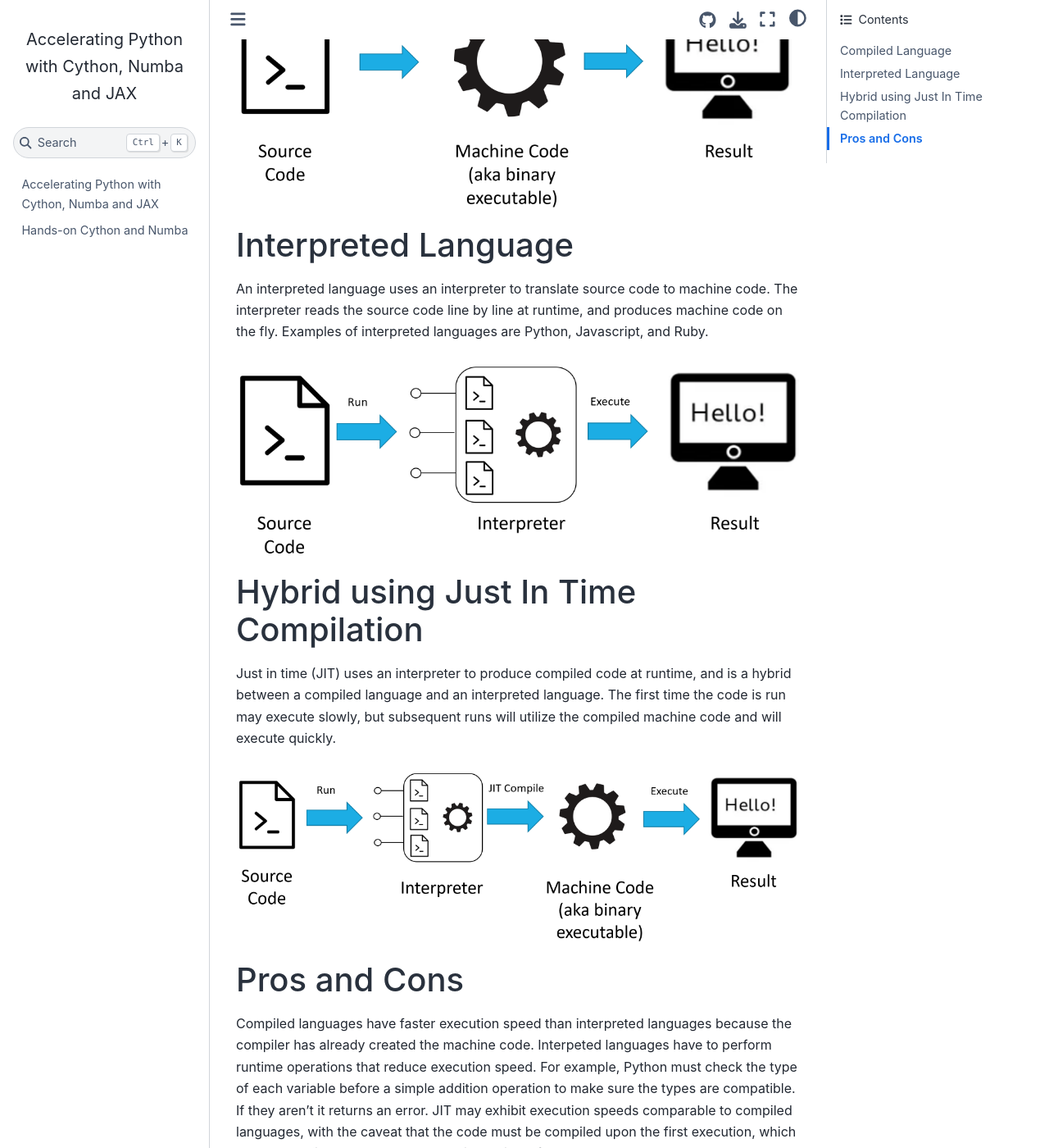
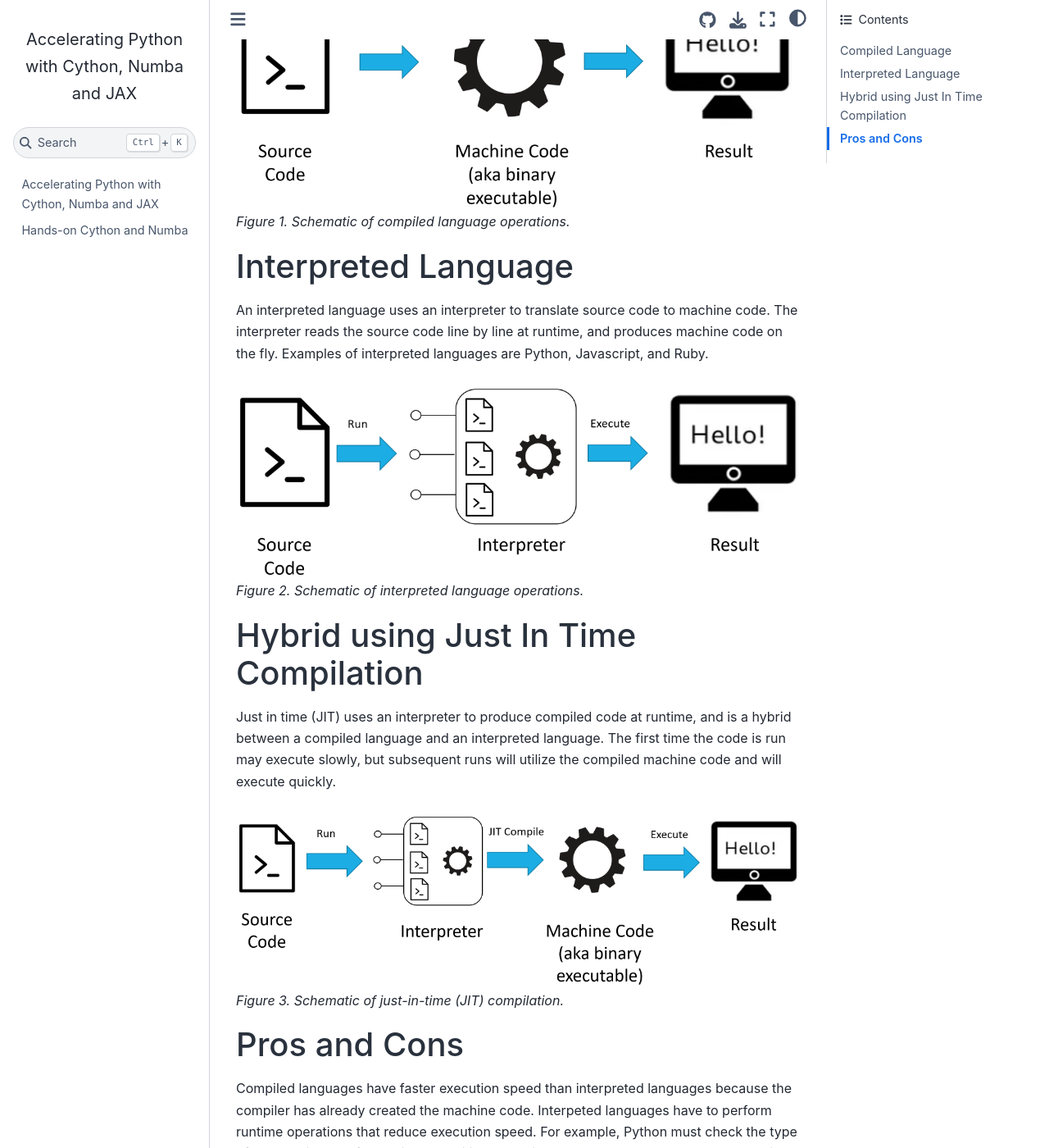
Before and after one commit to kks32-courses/accelerating-python, a Jupyter Book: the page built from background.md, in a window 1280 px wide and 1400 px high, scrolled down 290 px. Shown: the whole window at 82% size. Built offline with Jupyter Book 1.0.4 settings and Sphinx 7.4.7 and the Sphinx Book theme 1.1.4, drawn with Linux system fonts in a browser that asks for light colours; some of the changed text lies outside the part shown.

Commit message:
Update background.md

```diff
--- a/background.md
+++ b/background.md
@@ -3,18 +3,21 @@
 A compiled language uses a compiler to translate source code to machine code (a.k.a. a binary executable file). The compiler reads the entire source code project to create an executable file specific to a particular hardware architecture. Examples of compiled languages are C, C++, and Fortran.
 
 ![compiled language image](/images/CompiledLanguage.png)
+*Figure 1. Schematic of compiled language operations.*
 
 # Interpreted Language
 
 An interpreted language uses an interpreter to translate source code to machine code. The interpreter reads the source code line by line at runtime, and produces machine code on the fly. Examples of interpreted languages are Python, Javascript, and Ruby.
 
 ![interpreted language image](/images/InterpretedLanguage.png)
+*Figure 2. Schematic of interpreted language operations.*
 
 # Hybrid using Just In Time Compilation
 
 Just in time (JIT) uses an interpreter to produce compiled code at runtime, and is a hybrid between a compiled language and an interpreted language. The first time the code is run may execute slowly, but subsequent runs will utilize the compiled machine code and will execute quickly.
 
 ![JIT image](/images/HybridJIT.png)
+*Figure 3. Schematic of just-in-time (JIT) compilation.*
 
 # Pros and Cons
 
@@ -26,6 +29,7 @@ Compiled languages allow developers to keep their source code private because th
 
 Interpreted languages are more portable because the source code is disclosed, and can be interpreted on any user's computer. Compiled binary executables are hardware-specific, and different binary files may be required for different operating systems (e.g., PC vs. Mac vs. Unix).
 
+*Table 1. Pros and cons of compiled, interpreted, and hybrid (JIT).*
 |                  | Compiled | Interpreted | JIT |
 | ---------------- | :------: | :---------: | :-: |
 | Execution Speed  | ✔️       | ✖️         | ✔️* |
```
